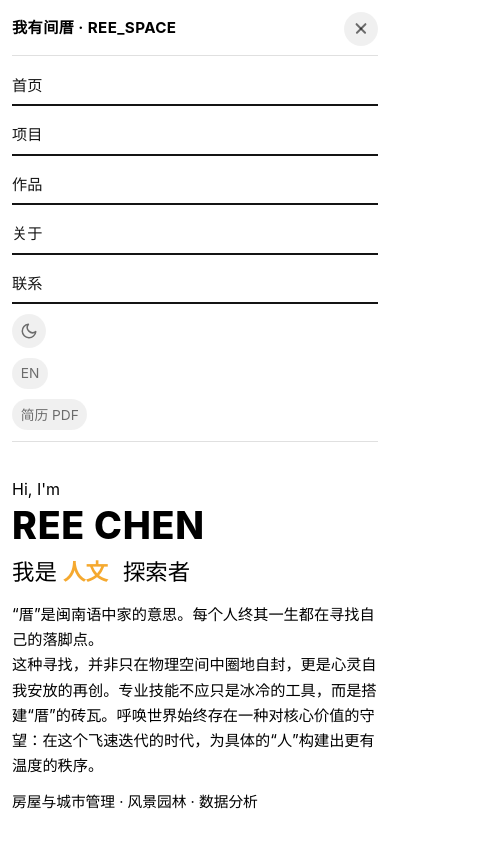
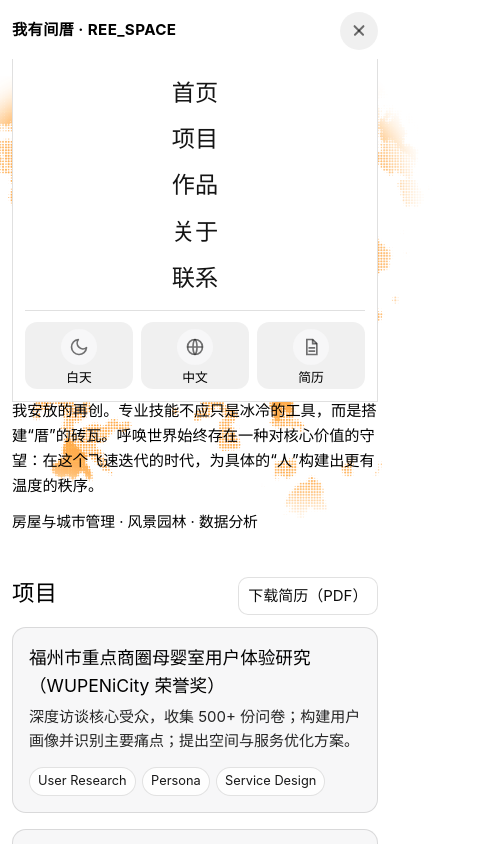
Before and after one commit to Rysen030800/REE_SPACE, a Vue app: page / in a window 390 px wide. Both pictures are taken after a click on the button "Toggle menu". Shown: the top 844 px of the page, 490 px wide, since content can reach past the window. Built offline with nearby package versions, Linux system fonts and the light colour scheme; the HTML template or start-up script is replaced by a standard one.

Commit message:
feat: refine mobile menu panel, tool row, and hero overlay

```diff
--- a/src/App.vue
+++ b/src/App.vue
@@ -10,16 +10,14 @@ const ui = useUiStore()
 const text = computed(() => copy[ui.lang])
 const langButtonText = computed(() => (ui.lang === 'zh' ? copy.zh.buttons.langToEn : copy.en.buttons.langToZh))
 
-const themeAriaLabel = computed(() => {
-  return ui.theme === 'light' ? 'Switch to dark mode' : 'Switch to light mode'
-})
+const themeAriaLabel = computed(() => (ui.theme === 'light' ? 'Switch to dark mode' : 'Switch to light mode'))
+const langAriaLabel = computed(() => 'Switch language')
+const menuAriaLabel = computed(() => 'Toggle menu')
 
-const langAriaLabel = computed(() => {
-  return 'Switch language'
-})
+const themeName = computed(() => (ui.theme === 'light' ? '白天' : '黑夜'))
+const langName = computed(() => (ui.lang === 'zh' ? '中文' : 'EN'))
 
 const mobileMenuOpen = ref(false)
-const menuAriaLabel = computed(() => (ui.lang === 'zh' ? 'Toggle menu' : 'Toggle menu'))
 
 function toggleMobileMenu() {
   mobileMenuOpen.value = !mobileMenuOpen.value
@@ -51,13 +49,16 @@ function closeMobileMenu() {
       </div>
 
       <nav class="nav" :class="{ open: mobileMenuOpen }">
+        <div class="nav-links">
           <RouterLink class="nav-link" :to="{ path: '/', hash: '#home' }" @click="closeMobileMenu">{{ text.nav.home }}</RouterLink>
           <RouterLink class="nav-link" :to="{ path: '/', hash: '#projects' }" @click="closeMobileMenu">{{ text.nav.projects }}</RouterLink>
           <RouterLink class="nav-link" :to="{ path: '/', hash: '#creative' }" @click="closeMobileMenu">{{ text.nav.creative }}</RouterLink>
           <RouterLink class="nav-link" :to="{ path: '/', hash: '#about' }" @click="closeMobileMenu">{{ text.nav.about }}</RouterLink>
           <RouterLink class="nav-link" :to="{ path: '/', hash: '#contact' }" @click="closeMobileMenu">{{ text.nav.contact }}</RouterLink>
+        </div>
 
-        <button class="nav-icon" type="button" :aria-label="themeAriaLabel" @click="ui.toggleTheme(); closeMobileMenu()">
+        <div class="nav-controls desktop-controls">
+          <button class="nav-icon" type="button" :aria-label="themeAriaLabel" @click="ui.toggleTheme">
             <svg v-if="ui.theme === 'light'" viewBox="0 0 24 24" width="18" height="18" aria-hidden="true">
               <path
                 fill="none"
@@ -87,11 +88,67 @@ function closeMobileMenu() {
             </svg>
           </button>
 
-        <button class="nav-action nav-lang" type="button" :aria-label="langAriaLabel" @click="ui.toggleLang(); closeMobileMenu()">
+          <button class="nav-action nav-lang" type="button" :aria-label="langAriaLabel" @click="ui.toggleLang">
             {{ langButtonText }}
           </button>
 
-        <a class="nav-action resume" href="/resume.pdf" download @click="closeMobileMenu">{{ text.nav.resume }}</a>
+          <a class="nav-action resume" href="/resume.pdf" download>{{ text.nav.resume }}</a>
+        </div>
+
+        <div class="nav-controls mobile-tools">
+          <button class="tool-btn" type="button" :aria-label="themeAriaLabel" @click="ui.toggleTheme(); closeMobileMenu()">
+            <span class="tool-icon">
+              <svg v-if="ui.theme === 'light'" viewBox="0 0 24 24" width="20" height="20" aria-hidden="true">
+                <path
+                  fill="none"
+                  stroke="currentColor"
+                  stroke-width="2"
+                  stroke-linecap="round"
+                  stroke-linejoin="round"
+                  d="M21 12.8A9 9 0 1 1 11.2 3a7 7 0 0 0 9.8 9.8Z"
+                />
+              </svg>
+              <svg v-else viewBox="0 0 24 24" width="20" height="20" aria-hidden="true">
+                <path
+                  fill="none"
+                  stroke="currentColor"
+                  stroke-width="2"
+                  stroke-linecap="round"
+                  stroke-linejoin="round"
+                  d="M12 18a6 6 0 1 0 0-12 6 6 0 0 0 0 12Z"
+                />
+                <path
+                  fill="none"
+                  stroke="currentColor"
+                  stroke-width="2"
+                  stroke-linecap="round"
+                  d="M12 2v2M12 20v2M4.93 4.93l1.41 1.41M17.66 17.66l1.41 1.41M2 12h2M20 12h2M4.93 19.07l1.41-1.41M17.66 6.34l1.41-1.41"
+                />
+              </svg>
+            </span>
+            <span class="tool-label">{{ themeName }}</span>
+          </button>
+
+          <button class="tool-btn" type="button" :aria-label="langAriaLabel" @click="ui.toggleLang(); closeMobileMenu()">
+            <span class="tool-icon">
+              <svg viewBox="0 0 24 24" width="20" height="20" aria-hidden="true">
+                <circle cx="12" cy="12" r="9" fill="none" stroke="currentColor" stroke-width="2" />
+                <path fill="none" stroke="currentColor" stroke-width="2" d="M3 12h18M12 3c3.2 3.2 3.2 14.8 0 18M12 3c-3.2 3.2-3.2 14.8 0 18" />
+              </svg>
+            </span>
+            <span class="tool-label">{{ langName }}</span>
+          </button>
+
+          <a class="tool-btn" href="/resume.pdf" download @click="closeMobileMenu">
+            <span class="tool-icon">
+              <svg viewBox="0 0 24 24" width="20" height="20" aria-hidden="true">
+                <path fill="none" stroke="currentColor" stroke-width="2" d="M7 3h7l5 5v13H7z" />
+                <path fill="none" stroke="currentColor" stroke-width="2" d="M14 3v5h5M9 13h8M9 17h8" />
+              </svg>
+            </span>
+            <span class="tool-label">简历</span>
+          </a>
+        </div>
       </nav>
     </header>
 
@@ -123,7 +180,7 @@ function closeMobileMenu() {
   top: 0;
   background-color: var(--header-bg);
   backdrop-filter: blur(10px);
-  z-index: 10;
+  z-index: 20;
   transition: background-color 0.5s ease, border-color 0.5s ease;
   will-change: background-color;
 }
@@ -157,7 +214,7 @@ function closeMobileMenu() {
   justify-content: center;
   flex-direction: column;
   gap: 4px;
-  transition: background-color 0.5s ease, color 0.5s ease;
+  transition: background-color 0.3s ease, color 0.3s ease;
 }
 
 .nav-toggle-line {
@@ -182,11 +239,16 @@ function closeMobileMenu() {
 
 .nav {
   display: flex;
+  align-items: center;
+  gap: 0.75rem;
+  margin-left: auto;
+}
+
+.nav-links {
+  display: flex;
   gap: 0.75rem;
   flex-wrap: wrap;
   align-items: center;
-  justify-content: flex-end;
-  margin-left: auto;
 }
 
 .nav-link {
@@ -194,19 +256,27 @@ function closeMobileMenu() {
   color: var(--nav-link);
   padding: 0.25rem 0.1rem;
   border-radius: 0;
-  transition: color 0.5s ease, border-color 0.5s ease;
+  transition: color 0.3s ease, border-color 0.3s ease;
 }
 
 .nav-link:hover {
-  background: transparent;
   color: var(--nav-link-hover);
 }
 
 .nav-link.router-link-exact-active {
-  background: transparent;
   color: var(--nav-link-active);
   border-bottom: 2px solid currentColor;
   padding-bottom: 0.15rem;
+}
+
+.nav-controls {
+  display: flex;
+  align-items: center;
+  gap: 0.55rem;
+}
+
+.mobile-tools {
+  display: none;
 }
 
 .nav-action {
@@ -220,7 +290,7 @@ function closeMobileMenu() {
   cursor: pointer;
   line-height: 1.1;
   font: inherit;
-  transition: background-color 0.5s ease, color 0.5s ease;
+  transition: background-color 0.3s ease, color 0.3s ease;
 }
 
 .nav-icon {
@@ -236,26 +306,15 @@ function closeMobileMenu() {
   justify-content: center;
   cursor: pointer;
   line-height: 1;
-  transition: background-color 0.5s ease, color 0.5s ease;
+  transition: background-color 0.3s ease, color 0.3s ease;
 }
 
-.nav-icon:hover {
-  background-color: var(--chip-bg-hover);
-  color: var(--nav-link-hover);
-}
-
+.nav-icon:hover,
+.nav-action:hover,
+.tool-btn:hover,
 .nav-toggle:hover {
   background-color: var(--chip-bg-hover);
   color: var(--nav-link-hover);
-}
-
-.nav-action:hover {
-  background-color: var(--chip-bg-hover);
-  color: var(--nav-link-hover);
-}
-
-.resume {
-  margin-left: 0.15rem;
 }
 
 .site-main {
@@ -267,20 +326,27 @@ function closeMobileMenu() {
   padding: 1rem 0 2rem;
   border-top: 1px solid var(--color-border);
   color: var(--color-text);
-  opacity: 1;
   font-size: 0.9rem;
-  transition: border-color 0.5s ease, color 0.5s ease;
+}
+
+.tool-btn {
+  appearance: none;
+  border: 0;
+  background: transparent;
+  color: var(--nav-link);
+  text-decoration: none;
+  cursor: pointer;
 }
 
 @media (prefers-reduced-motion: reduce) {
   .site-header,
+  .nav,
   .nav-link,
   .nav-action,
   .nav-icon,
   .nav-toggle,
   .nav-toggle-line,
-  .nav,
-  .site-footer {
+  .tool-btn {
     transition: none;
   }
 }
@@ -288,14 +354,13 @@ function closeMobileMenu() {
 @media (max-width: 960px) {
   .site-header {
     display: block;
-    padding: 0.9rem 0 0.8rem;
+    padding: 0.88rem 0 0.78rem;
   }
 
   .header-top {
     justify-content: space-between;
     width: 100%;
-    gap: 0.7rem;
-    margin-bottom: 0.6rem;
+    margin-bottom: 0;
   }
 
   .brand {
@@ -305,55 +370,99 @@ function closeMobileMenu() {
 
   .nav-toggle {
     display: inline-flex;
-    flex: 0 0 auto;
   }
 
   .nav {
+    position: absolute;
+    left: 0;
+    right: 0;
+    top: calc(100% - 1px);
     margin-left: 0;
-    width: 100%;
-    display: flex;
-    gap: 0.6rem;
-    flex-direction: column;
-    align-items: stretch;
-    justify-content: flex-start;
-    border-top: 1px solid var(--color-border);
-    padding-top: 0.65rem;
+    display: block;
+    border: 1px solid var(--color-border);
+    border-top: 0;
+    background: var(--color-background);
+    padding: 0.95rem 1rem 0.85rem;
     max-height: 0;
     opacity: 0;
     overflow: hidden;
     pointer-events: none;
-    transform: translateY(-6px);
+    transform: translateY(-8px);
     transition:
-      max-height 0.32s ease,
-      opacity 0.22s ease,
+      max-height 0.3s ease,
+      opacity 0.2s ease,
       transform 0.25s ease;
   }
 
   .nav.open {
-    max-height: 420px;
+    max-height: 76vh;
     opacity: 1;
     pointer-events: auto;
     transform: translateY(0);
   }
 
+  .nav-links {
+    display: flex;
+    flex-direction: column;
+    gap: 0.75rem;
+    align-items: center;
+    padding: 0.3rem 0 0.65rem;
+  }
+
   .nav-link {
-    display: block;
-    padding: 0.45rem 0;
-    border-bottom: 1px solid var(--color-border);
+    padding: 0.2rem 0;
+    font-size: clamp(1.55rem, 4.8vw, 1.95rem);
+    color: var(--color-heading);
+    border: 0;
+    line-height: 1.2;
   }
 
   .nav-link.router-link-exact-active {
-    border-bottom-width: 2px;
-    padding-bottom: 0.4rem;
+    border: 0;
+    padding-bottom: 0.2rem;
+    color: var(--nav-link-active);
   }
 
-  .nav-icon,
-  .nav-action {
-    align-self: flex-start;
+  .desktop-controls {
+    display: none;
   }
 
-  .resume {
-    margin-left: 0;
+  .mobile-tools {
+    display: grid;
+    grid-template-columns: repeat(3, minmax(0, 1fr));
+    gap: 0.65rem;
+    padding-top: 0.7rem;
+    border-top: 1px solid var(--color-border);
+    margin-top: 0.25rem;
+  }
+
+  .tool-btn {
+    display: inline-flex;
+    flex-direction: column;
+    align-items: center;
+    justify-content: center;
+    gap: 0.35rem;
+    width: 100%;
+    padding: 0.45rem 0.2rem 0.3rem;
+    border-radius: 12px;
+    background: var(--chip-bg);
+    color: var(--nav-link);
+  }
+
+  .tool-icon {
+    width: 40px;
+    height: 40px;
+    border-radius: 999px;
+    display: inline-flex;
+    align-items: center;
+    justify-content: center;
+    background: var(--color-background-soft);
+  }
+
+  .tool-label {
+    font-size: 0.84rem;
+    line-height: 1.1;
+    color: var(--color-heading);
   }
 }
 
@@ -371,23 +480,21 @@ function closeMobileMenu() {
     letter-spacing: 0.025em;
   }
 
-  .nav-link {
-    font-size: 1rem;
+  .nav {
+    padding: 0.85rem 0.88rem 0.8rem;
   }
 
-  .nav-action {
-    font-size: 0.92rem;
-    padding: 0.35rem 0.62rem;
+  .nav-link {
+    font-size: clamp(1.45rem, 5.8vw, 1.75rem);
   }
 
-  .nav-icon {
-    width: 34px;
-    height: 34px;
+  .tool-icon {
+    width: 38px;
+    height: 38px;
   }
 
-  .nav-toggle {
-    width: 36px;
-    height: 36px;
+  .tool-label {
+    font-size: 0.8rem;
   }
 }
 
@@ -400,18 +507,21 @@ function closeMobileMenu() {
     font-size: 0.95rem;
   }
 
-  .nav-link {
-    font-size: 0.95rem;
+  .nav {
+    padding: 0.82rem 0.75rem 0.75rem;
   }
 
-  .nav-action {
-    font-size: 0.86rem;
-    padding: 0.3rem 0.54rem;
+  .mobile-tools {
+    gap: 0.5rem;
   }
 
-  .nav-toggle {
-    width: 34px;
-    height: 34px;
+  .tool-btn {
+    padding: 0.42rem 0.15rem 0.28rem;
+  }
+
+  .tool-icon {
+    width: 36px;
+    height: 36px;
   }
 }
 
@@ -423,15 +533,5 @@ function closeMobileMenu() {
   .nav-toggle {
     display: none !important;
   }
-
-  .nav-link {
-    border-bottom: 0;
-    padding: 0.25rem 0.1rem;
-  }
-
-  .nav-link.router-link-exact-active {
-    border-bottom: 2px solid currentColor;
-    padding-bottom: 0.15rem;
-  }
 }
 </style>
--- a/src/views/HomeView.vue
+++ b/src/views/HomeView.vue
@@ -340,15 +340,20 @@ onBeforeUnmount(() => {
 @media (max-width: 960px) {
   .hero {
     min-height: auto;
-    padding: 2.5rem 0 2rem;
+    padding: 0 0 1.7rem;
   }
 
   .hero-layout {
     grid-template-columns: 1fr;
+    position: relative;
+    gap: 0;
   }
 
   .hero-left {
     max-width: 100%;
+    margin-top: clamp(120px, 28vw, 190px);
+    position: relative;
+    z-index: 2;
   }
 
   .title {
@@ -375,24 +380,30 @@ onBeforeUnmount(() => {
   }
 
   .hero-art {
-    position: relative;
+    position: absolute;
+    left: 50%;
+    top: 0;
     right: auto;
-    top: auto;
-    transform: none;
-    width: min(100%, 540px);
-    margin: 0.95rem auto 0;
-    aspect-ratio: 16 / 11;
-    opacity: 0.9;
+    transform: translateX(-50%);
+    width: min(760px, 140vw);
+    margin: 0;
+    aspect-ratio: 4 / 3;
+    opacity: 0.88;
+    z-index: 1;
   }
 }
 
 @media (max-width: 640px) {
   .hero {
-    padding: 1.5rem 0 1.4rem;
+    padding: 0 0 1.3rem;
   }
 
   .kicker {
     font-size: 1rem;
+  }
+
+  .hero-left {
+    margin-top: clamp(105px, 30vw, 165px);
   }
 
   .title {
@@ -414,20 +425,23 @@ onBeforeUnmount(() => {
   }
 
   .hero-art {
-    width: min(100%, 500px);
-    margin-top: 0.65rem;
-    aspect-ratio: 3 / 2;
-    opacity: 0.86;
+    width: min(640px, 155vw);
+    aspect-ratio: 4 / 3;
+    opacity: 0.84;
   }
 }
 
 @media (max-width: 420px) {
   .hero {
-    padding: 1.25rem 0 1.15rem;
+    padding: 0 0 1.05rem;
   }
 
   .title {
     font-size: clamp(1.8rem, 12.5vw, 2.35rem);
+  }
+
+  .hero-left {
+    margin-top: clamp(95px, 31vw, 145px);
   }
 
   .intro {
@@ -445,5 +459,10 @@ onBeforeUnmount(() => {
   .subtitle {
     font-size: 0.92rem;
   }
+
+  .hero-art {
+    width: min(590px, 170vw);
+    opacity: 0.82;
+  }
 }
 </style>
```
Lines whose indentation alone changed are shown as unchanged.
